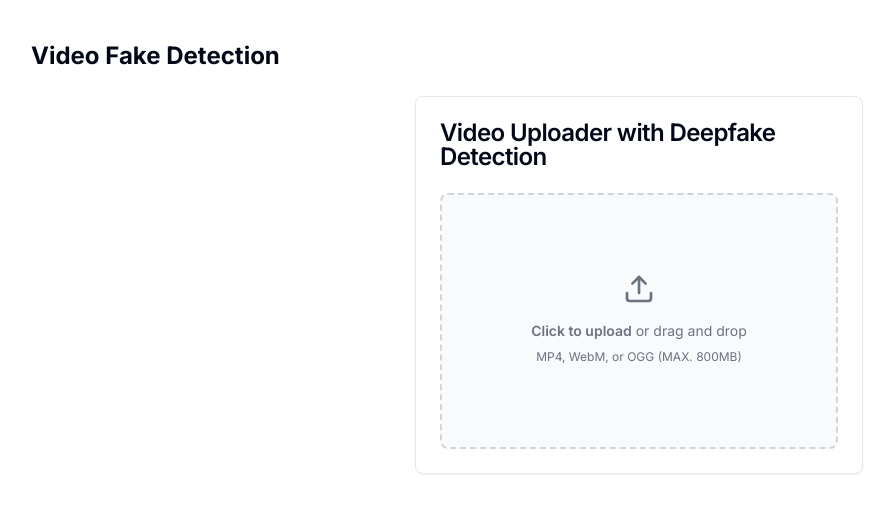
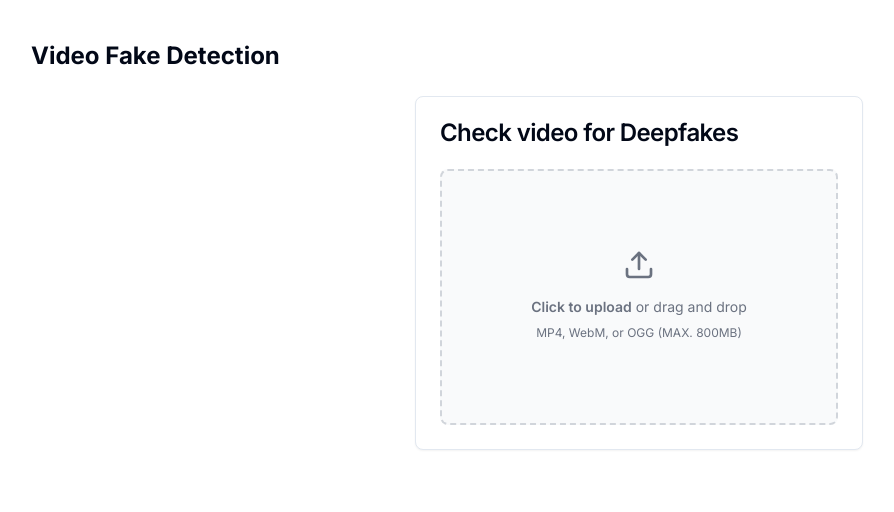
Before and after one commit to dhairyathedev/alpha-sih-2024-web, a Next.js app: page / in a window 1280 px wide. Shown: the top 512 px of the page, without its empty margins (1-895 px from the left). Built offline with nearby package versions, Linux system fonts and the light colour scheme.

Commit message:
Update VideoUploader.tsx

```diff
--- a/components/VideoUploader.tsx
+++ b/components/VideoUploader.tsx
@@ -65,7 +65,7 @@ export function VideoUploader() {
   return (
     <Card className="w-full max-w-md mx-auto">
       <CardHeader>
-        <CardTitle>Video Uploader with Deepfake Detection</CardTitle>
+        <CardTitle>Check video for Deepfakes</CardTitle>
       </CardHeader>
       <CardContent className="space-y-4">
         <div className="flex items-center justify-center w-full">
```
